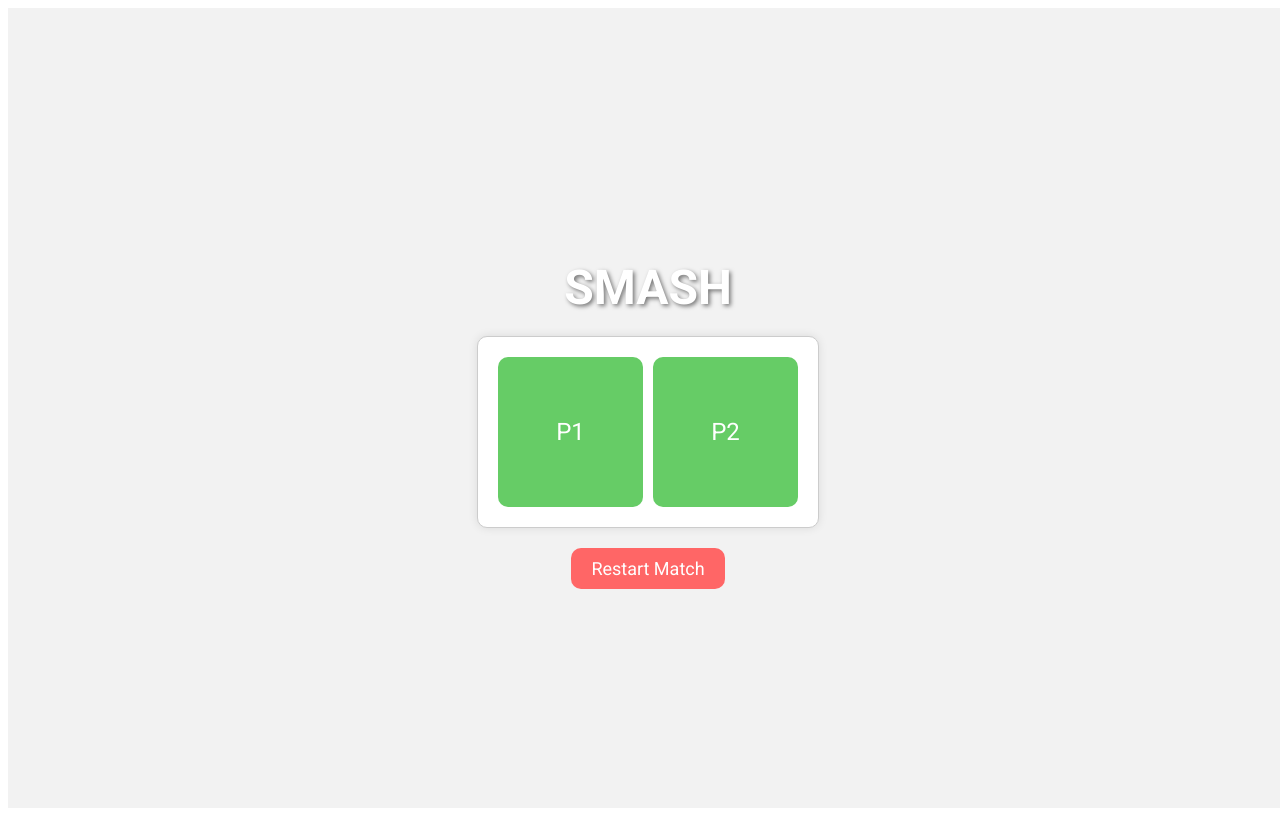
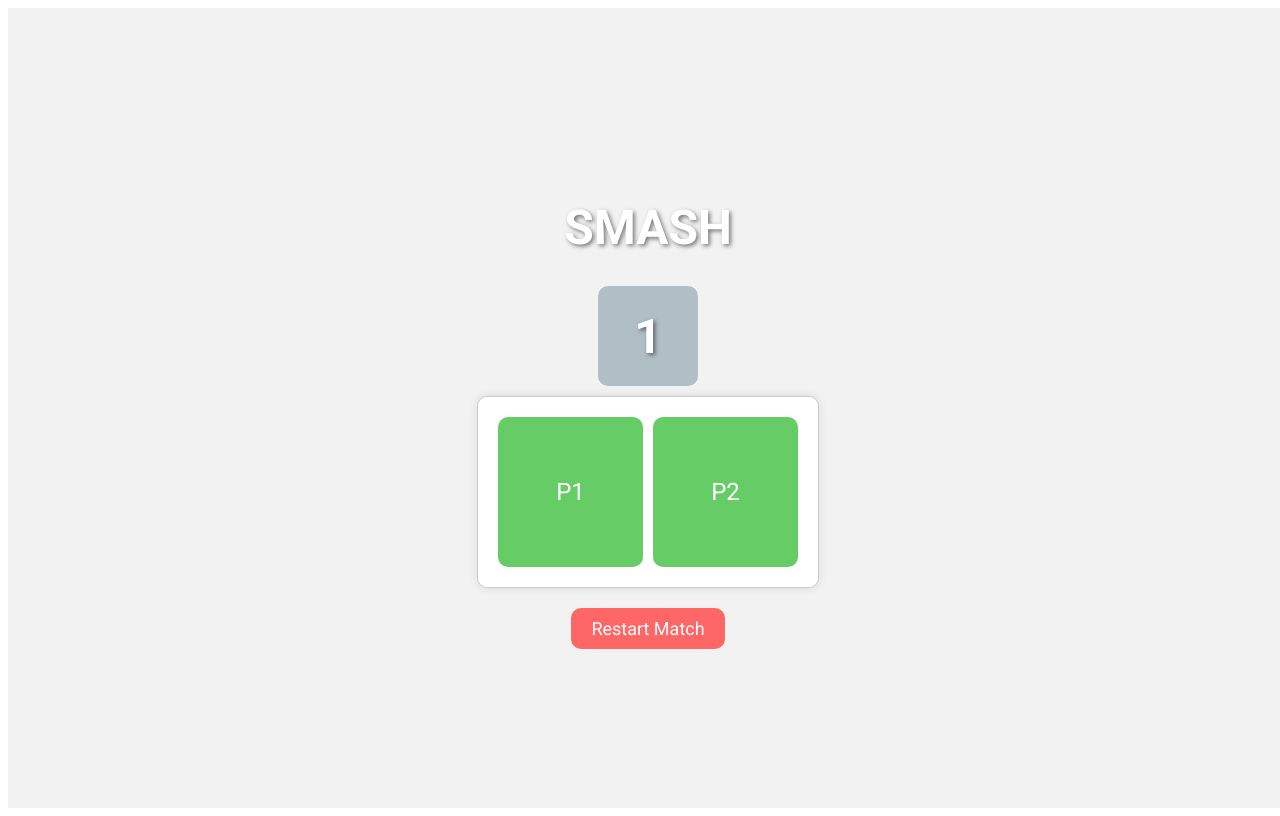
Before and after one commit to bcmfranco/smash, a Nuxt app: page / in a window 1280 px wide. Built offline with nearby package versions, Linux system fonts and the light colour scheme.

Commit message:
add dice

```diff
--- a/src/pages/index.vue
+++ b/src/pages/index.vue
@@ -4,6 +4,9 @@
 
 
     <div id="joystick">
+      <div id="dice">
+        <div>{{ dice }}</div>
+      </div>
 
       <div id="controlers">
         <button class="racket" id="racket_p1" @click="shot(1)">P1</button>
@@ -31,12 +34,13 @@ export default {
       fading_msg: null,
       showElement: true,
       diceRolling: false,
+      dice: 1
     }
   },
   methods: {
     rollDice() {
-      var dice = Math.floor(Math.random() * 6) + 1;
-      return dice;
+      this.dice = Math.floor(Math.random() * 6) + 1;
+      return this.dice;
     },
     getPoint(player){
 
@@ -53,11 +57,12 @@ export default {
     shot(player) {
       var shot_power = this.rollDice();
 
-      console.log("energy: ",this.energy, "power", shot_power);
+      console.log("energy: ",this.energy, "power:", shot_power);
 
       if(shot_power > this.energy){
         console.log("hi");
         this.energy = shot_power - this.energy;
+        console.log("new energy: ",this.energy);
       } else {
         console.log("hao");
         this.energy = 0;
```
